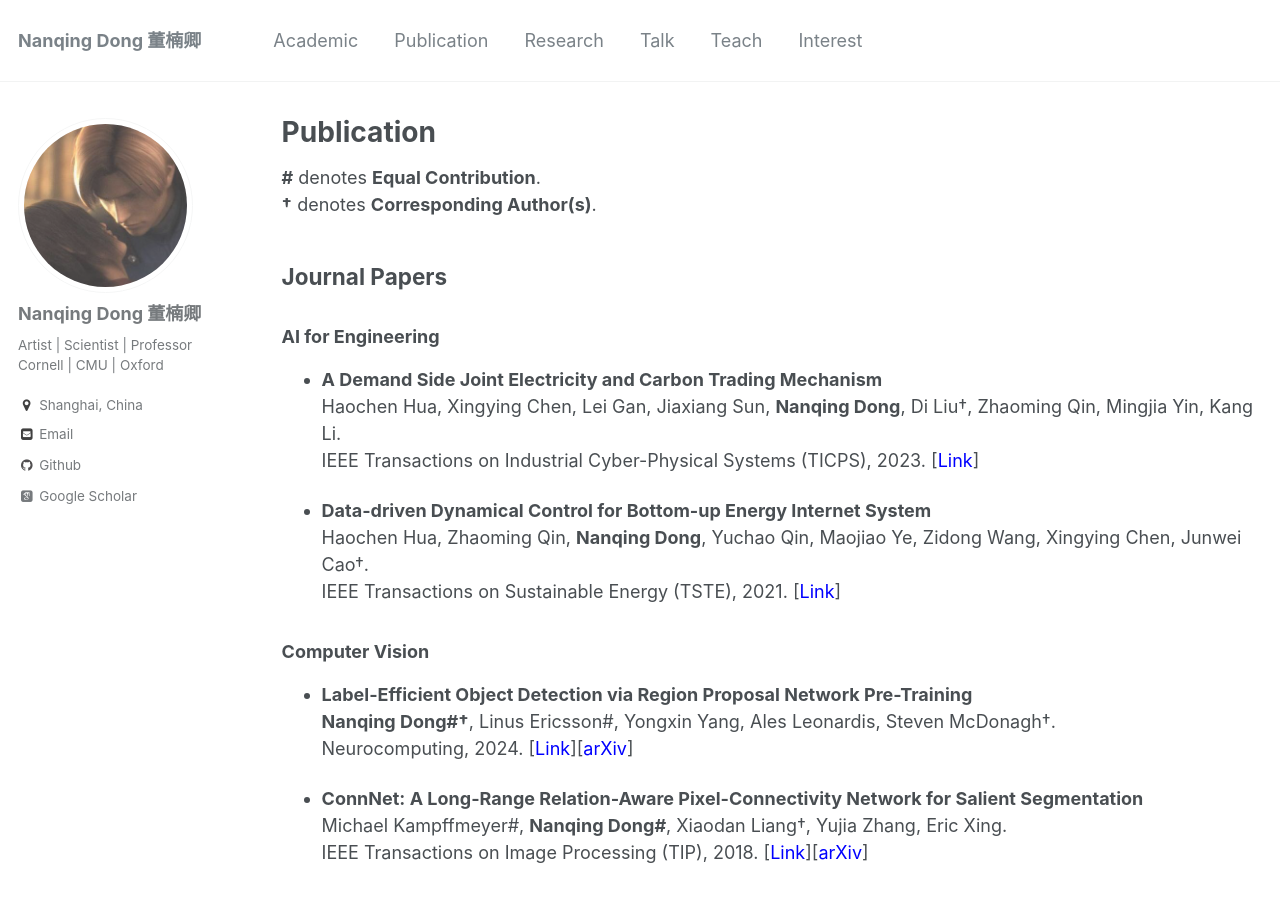
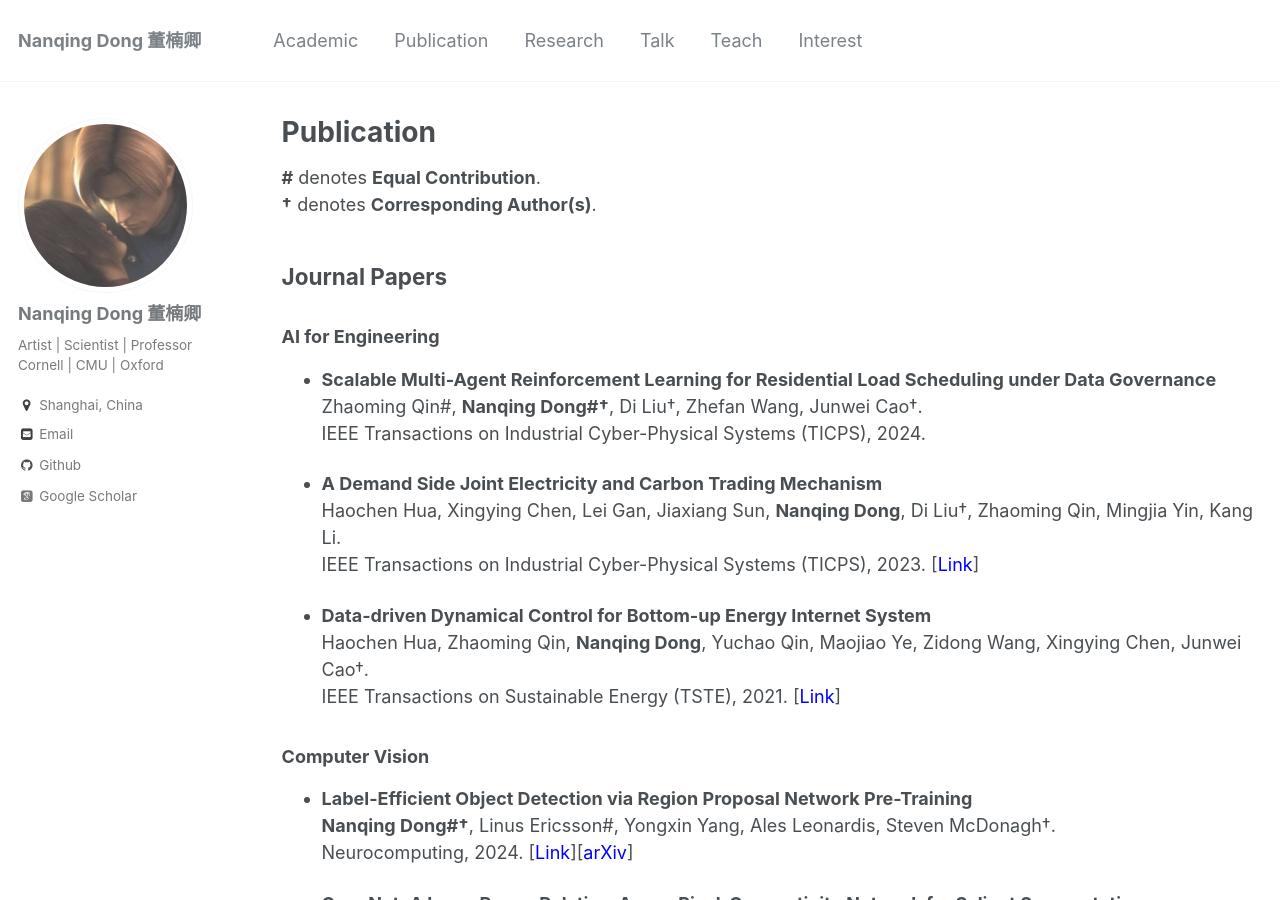
Before and after one commit to eveningdong/eveningdong.github.io, a Jekyll site: the page built from _pages/publication.md, in a window 1280 px wide and 900 px high. Built offline with Jekyll 4.4.1, drawn with Linux system fonts in a browser that asks for light colours; some web fonts are replaced.

Commit message:
Update publication.md

```diff
--- a/_pages/publication.md
+++ b/_pages/publication.md
@@ -11,6 +11,10 @@ author_profile: true
 
 ## Journal Papers
 ### AI for Engineering
+* **Scalable Multi-Agent Reinforcement Learning for Residential Load Scheduling under Data Governance**
+  Zhaoming Qin#, **Nanqing Dong#†**, Di Liu†, Zhefan Wang, Junwei Cao†.
+  IEEE Transactions on Industrial Cyber-Physical Systems (TICPS), 2024.
+
 * **A Demand Side Joint Electricity and Carbon Trading Mechanism**
   Haochen Hua, Xingying Chen, Lei Gan, Jiaxiang Sun, **Nanqing Dong**, Di Liu†, Zhaoming Qin, Mingjia Yin, Kang Li.
   IEEE Transactions on Industrial Cyber-Physical Systems (TICPS), 2023. [[<span style="color:blue">Link</span>]](https://ieeexplore.ieee.org/document/10330727)
```
